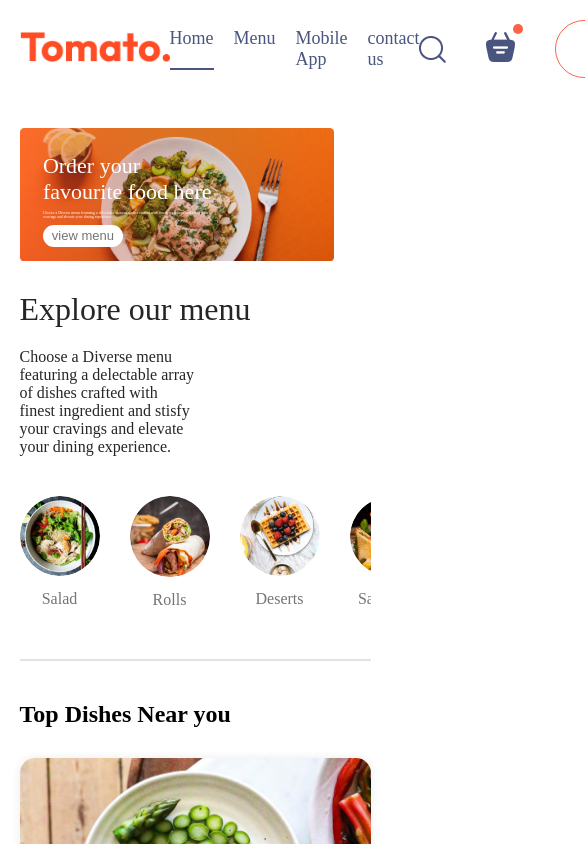
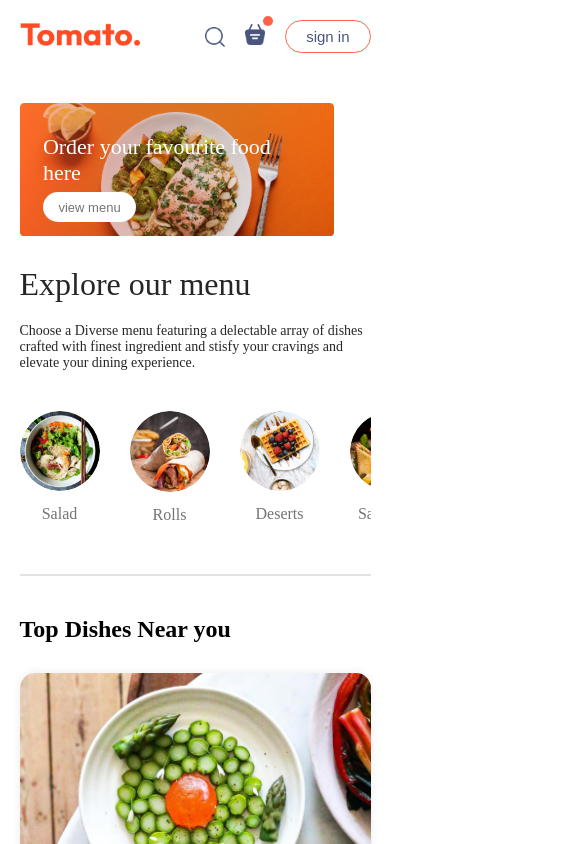
Before and after one commit to divas18/Food-Delivery, a React (Create React App) app: page / in a window 390 px wide. Shown: the top 844 px of the page, 585 px wide, since content can reach past the window. Built offline with nearby package versions, Linux system fonts and the light colour scheme.

Commit message:
responsive added

```diff
--- /dev/null
+++ b/src/components/AppDownload/AppDownload.css
@@ -0,0 +1,25 @@
+.app-download {
+    margin: auto auto;
+    margin-top: 100px;
+    font-size: max(3vw, 20px);
+    text-align: center;
+    font-weight: 500;
+}
+
+.app-download-platform {
+    display: flex;
+    justify-content: center;
+    gap: max(2vw, 10px);
+    margin-top: 40px;
+}
+
+.app-download-platform img {
+    width: max(30vw, 120px);
+    max-width: 180px;
+    transition: 0.5s;
+    cursor: pointer;
+}
+
+.app-download-platform img:hover {
+    transform: scale(1.05);
+}
--- /dev/null
+++ b/src/components/AppDownload/AppDownload.jsx
@@ -0,0 +1,15 @@
+import React from "react";
+import {assets} from "../../assets/assets"
+import "./AppDownload.css";
+
+const AppDownload = () => {
+  return <div className="app-download" id="app-download">
+    <p>For Better Experience download <br/> Tomoto App</p>
+    <div className="app-download-platform">
+        <img src={assets.play_store} alt="" />
+        <img src={assets.app_store} alt="" />
+    </div>
+  </div>;
+};
+
+export default AppDownload;
--- a/src/components/Explore Menu/ExploreMenu.css
+++ b/src/components/Explore Menu/ExploreMenu.css
@@ -54,3 +54,10 @@
     background: #e2e2e2;
     border: none;
 }
+
+@media (max-width: 1050px) {
+    .explore-menu-subheading {
+        max-width: 100%;
+        font-size: 14px;
+    }
+}
--- a/src/components/Footer/Footer.css
+++ b/src/components/Footer/Footer.css
@@ -46,3 +46,15 @@
     border: none;
     background: gray;
 }
+
+@media (max-width: 750px) {
+    .footer-content {
+        display: flex;
+        flex-direction: column;
+        gap: 35px;
+    }
+
+    .footer-copyright {
+        text-align: center;
+    }
+}
--- a/src/components/Header/Header.css
+++ b/src/components/Header/Header.css
@@ -38,3 +38,23 @@
     font-size: max(1vw, 13px);
     border-radius: 50px;
 }
+
+@media (max-width: 1050px) {
+    .header-contents {
+        max-width: 45%;
+    }
+}
+
+@media (max-width: 750px) {
+    .header-contents {
+        max-width: 65%;
+    }
+
+    .header-contents p {
+        display: none;
+    }
+
+    .header-contents button {
+        padding: 2vw 4vw;
+    }
+}
--- a/src/components/Navbar/Navbar.css
+++ b/src/components/Navbar/Navbar.css
@@ -63,3 +63,56 @@
   top: -8px;
   right: -8px;
 }
+
+@media screen and (max-width: 1050px) {
+  .navbar .logo {
+    width: 140px;
+  }
+
+  .navbar-menu {
+    gap: 20px;
+    font-size: 17px;
+  }
+
+  .navbar-right {
+    gap: 30px;
+  }
+
+  .navbar-right img {
+    width: 22px;
+  }
+
+  .navbar-right button {
+    padding: 8px 25px;
+  }
+}
+
+@media screen and (max-width: 900px) {
+  .navbar .logo {
+    width: 120px;
+  }
+
+  .navbar-menu {
+    gap: 15px;
+    font-size: 16px;
+  }
+
+  .navbar-right {
+    gap: 20px;
+  }
+
+  .navbar-right img {
+    width: 20px;
+  }
+
+  .navbar-right button {
+    padding: 7px 20px;
+    font-size: 15px;
+  }
+}
+
+@media screen and (max-width: 750px) {
+  .navbar-menu {
+    display: none;
+  }
+}
--- a/src/components/Navbar/Navbar.jsx
+++ b/src/components/Navbar/Navbar.jsx
@@ -1,6 +1,7 @@
 import React, { useState } from "react";
 import "./Navbar.css";
 import { assets } from "../../assets/assets";
+import { Link } from "react-router-dom";
 
 const Navbar = () => {
   const [menu, setMenu] = useState("home");
@@ -10,38 +11,41 @@
         <img src={assets.logo} alt="logo" className="logo" />
       </a>
       <ul className="navbar-menu">
-        <l1
+        <Link
           onClick={() => {
             setMenu("home");
           }}
           className={`item-list ${menu === "home" ? "active" : ""}`}
         >
           Home
-        </l1>
-        <l1
+        </Link>
+        <a
+          href="#explore-menu"
           onClick={() => {
             setMenu("menu");
           }}
           className={`item-list ${menu === "menu" ? "active" : ""}`}
         >
           Menu
-        </l1>
-        <l1
+        </a>
+        <a
+          href="#app-download"
           onClick={() => {
             setMenu("mobile-app");
           }}
           className={`item-list ${menu === "mobile-app" ? "active" : ""}`}
         >
           Mobile App
-        </l1>
-        <l1
+        </a>
+        <a
+         href="#footer"
           onClick={() => {
             setMenu("contact-us");
           }}
           className={`item-list ${menu === "contact-us" ? "active" : ""}`}
         >
           contact us
-        </l1>
+        </a>
       </ul>
       <div className="navbar-right">
         <img src={assets.search_icon} alt="search icon" />
--- a/src/index.css
+++ b/src/index.css
@@ -2,6 +2,7 @@
   padding: 0;
   margin: 0;
   box-sizing: border-box;
+  scroll-behavior: smooth;
 }
 
 body {
--- a/src/pages/Home/Home.jsx
+++ b/src/pages/Home/Home.jsx
@@ -3,6 +3,7 @@
 import Header from "../../components/Header/Header";
 import ExploreMenu from "../../components/Explore Menu/ExploreMenu";
 import FoodDisplay from "../../components/FoodDisplay/FoodDisplay";
+import AppDownload from "../../components/AppDownload/AppDownload";
 
 const Home = () => {
   const [category, setCategory] = useState("All");
@@ -12,6 +13,7 @@
       <Header />
       <ExploreMenu category={category} setCategory={setCategory} />
       <FoodDisplay category={category} />
+      <AppDownload />
     </div>
   );
 };
```
Also changed, not shown: src/components/LoginPopup/LoginPopup.jsx (added, +8 -0 lines), src/components/LoginPopup/LoginPopup.css (added). Lines whose indentation alone changed are shown as unchanged.
